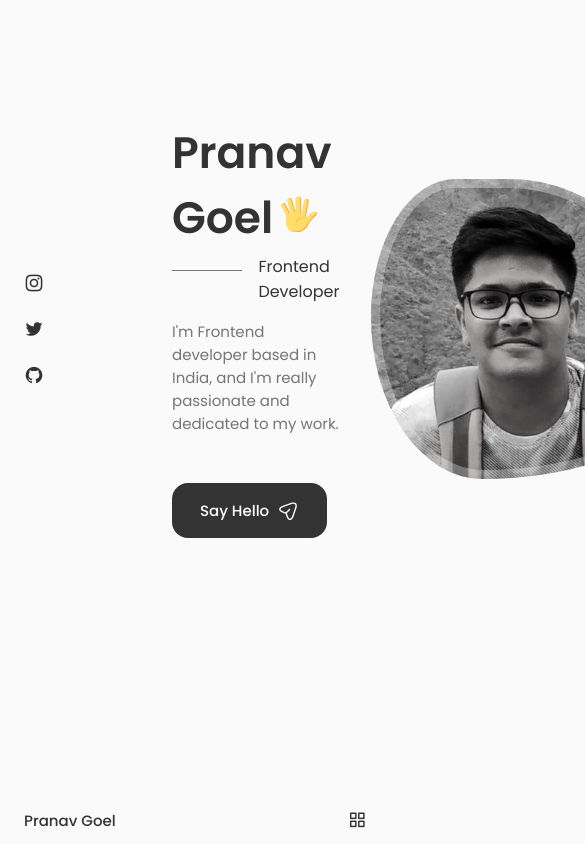
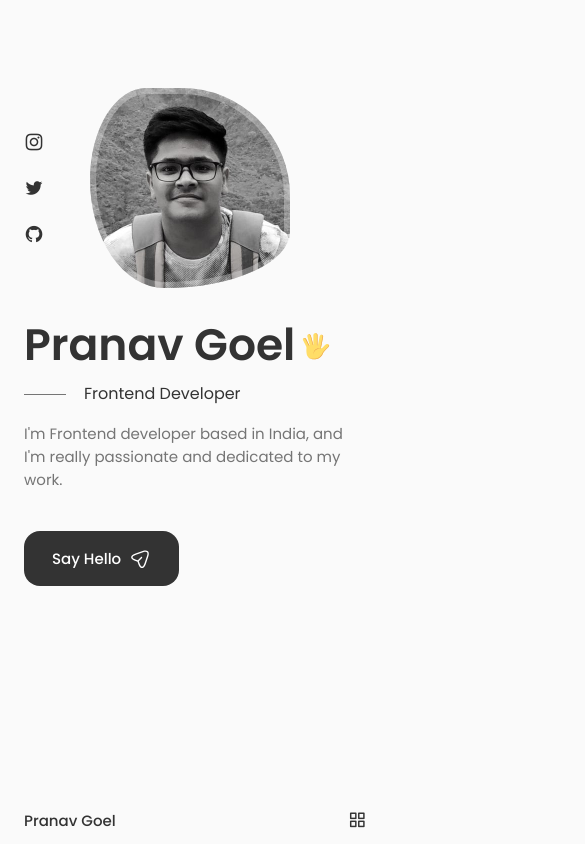
Before and after one commit to pranavgoel29/My-Portfolio, a React (Create React App) app: page / in a window 390 px wide. Shown: the top 844 px of the page, 585 px wide, since content can reach past the window. Built offline with nearby package versions, Linux system fonts and the light colour scheme.

Commit message:
Completed Home component

```diff
--- a/src/components/home/Home.jsx
+++ b/src/components/home/Home.jsx
@@ -2,6 +2,7 @@
 import "./home.css"
 import Social from './Social'
 import Data from './Data'
+import ScrollDown from './ScrollDown'
 
 const Home = () => {
   return (
@@ -14,6 +15,8 @@
 
                 <Data />
             </div>
+
+            <ScrollDown />
         </div>
     </section>
   )
--- /dev/null
+++ b/src/components/home/ScrollDown.jsx
@@ -0,0 +1,50 @@
+import React from 'react'
+
+const ScrollDown = () => {
+  return (
+    <div className="home__scroll">
+        <a href="#about" className="home__scroll-button button--flex">
+        <svg
+                width="32px"
+                height="32px"
+                class="home__scroll-mouse"
+                viewBox="0 0 247 390"
+                version="1.1"
+                xmlns="http://www.w3.org/2000/svg"
+                xmlnsXlink="http://www.w3.org/1999/xlink"
+                style={{
+                  fillRule: 'evenodd',
+                  clipRule: 'evenodd',
+                  strokeLinecap: 'round',
+                  strokeLinejoin: 'round',
+                  strokeMiterlimit: '1.5',
+                }}
+              >
+                <path
+                  class="wheel"
+                  d="M123.359,79.775l0,72.843"
+                  style={{
+                    fill: 'none',
+                    stroke: 'var(--title-color)',
+                    strokeWidth: '20px',
+                }}
+                ></path>
+                <path
+                  id="mouse"
+                  d="M236.717,123.359c0,-62.565 -50.794,-113.359 -113.358,-113.359c-62.565,0 -113.359,50.794 -113.359,113.359l0,143.237c0,62.565 50.794,113.359 113.359,113.359c62.564,0 113.358,-50.794 113.358,-113.359l0,-143.237Z"
+                  style={{
+                    fill: 'none',
+                    stroke: 'var(--title-color)',
+                    strokeWidth: '20px',
+                }}
+                ></path>
+              </svg>
+
+        <span className="home__scroll-name">Scroll Down</span>
+        <i className="uil uil-arrow-down home__scroll-arrow"></i>
+        </a>
+    </div>
+  )
+}
+
+export default ScrollDown
--- a/src/components/home/home.css
+++ b/src/components/home/home.css
@@ -1,3 +1,7 @@
+.home__container {
+    row-gap: 7rem;
+}
+
 .home__content {
     grid-template-columns: 116px repeat(2, 1fr);
     padding-top: 5.5rem;
@@ -80,3 +84,112 @@
         border-radius: 60% 40% 30% 70%/60% 30% 70% 40%;
     }
 }
+
+.home__scroll {
+    margin-left: 9.25rem;
+}
+
+.wheel {
+    animation: scroll 2s ease infinite;
+}
+
+@keyframes scroll {
+    0% {
+        transform: translateY(0);
+    }
+
+    30% {
+        transform: translateY(3.75rem);
+    }
+}
+
+.home__scroll-name {
+    color: var(--title-color);
+    font-weight: var(--font-medium);
+    margin-right: var(--mb-0-25);
+    margin-left: 2px;
+}
+
+.home__scroll-arrow {
+    font-size: 1.25rem;
+    color: var(--title-color);
+}
+
+
+
+/* ------BreakPoints-------- */
+/* For large devices */
+@media screen and (max-width: 992px) {
+    .home__content{
+        grid-template-columns: 100px repeat(2, 1fr);
+        column-gap: 1.25rem;
+    }
+
+    .home__hand{
+        width: 28px;
+        height: 28px;
+    }
+
+    .home__subtitle {
+        padding-left: 3.75rem;
+        margin-bottom: var(--mb-1);
+    }
+
+    .home__subtitle::before {
+        width: 42px;
+        top: 0.8rem;
+    }
+
+    .home__description {
+        max-width: initial;
+        margin-bottom: var(--mb-2-5);
+    }
+
+    .home__img {
+        width: 250px;
+        height: 250px;
+        box-shadow: inset 0 0 0 8px rgb(255 255 255 / 30%);
+    }
+
+
+    .home__scroll {
+        margin-left: 7.5rem;
+    }
+}
+
+  /* For medium devices */
+  @media screen and (max-width: 768px) {
+    .home__content {
+        grid-template-columns: 0.5fr 3fr;
+        padding-top: 3.5rem;
+    }
+
+    .home__img {
+        order: initial;
+        justify-self: initial;
+        box-shadow: inset 0 0 0 6px rgb(255 255 255 / 30%);
+        width: 200px;
+        height: 200px;
+    }
+
+    .home__data {
+        grid-column: 1/3;
+    }
+
+    .home__scroll {
+        display: none;
+    }
+  }
+
+  /* For small devices */
+  @media screen and (max-width: 350px) {
+    .home__img {
+        width: 180px;
+        height: 180px;
+    }
+
+    .home__hand {
+        width: 22px;
+        height: 22px;
+    }
+  }
```
